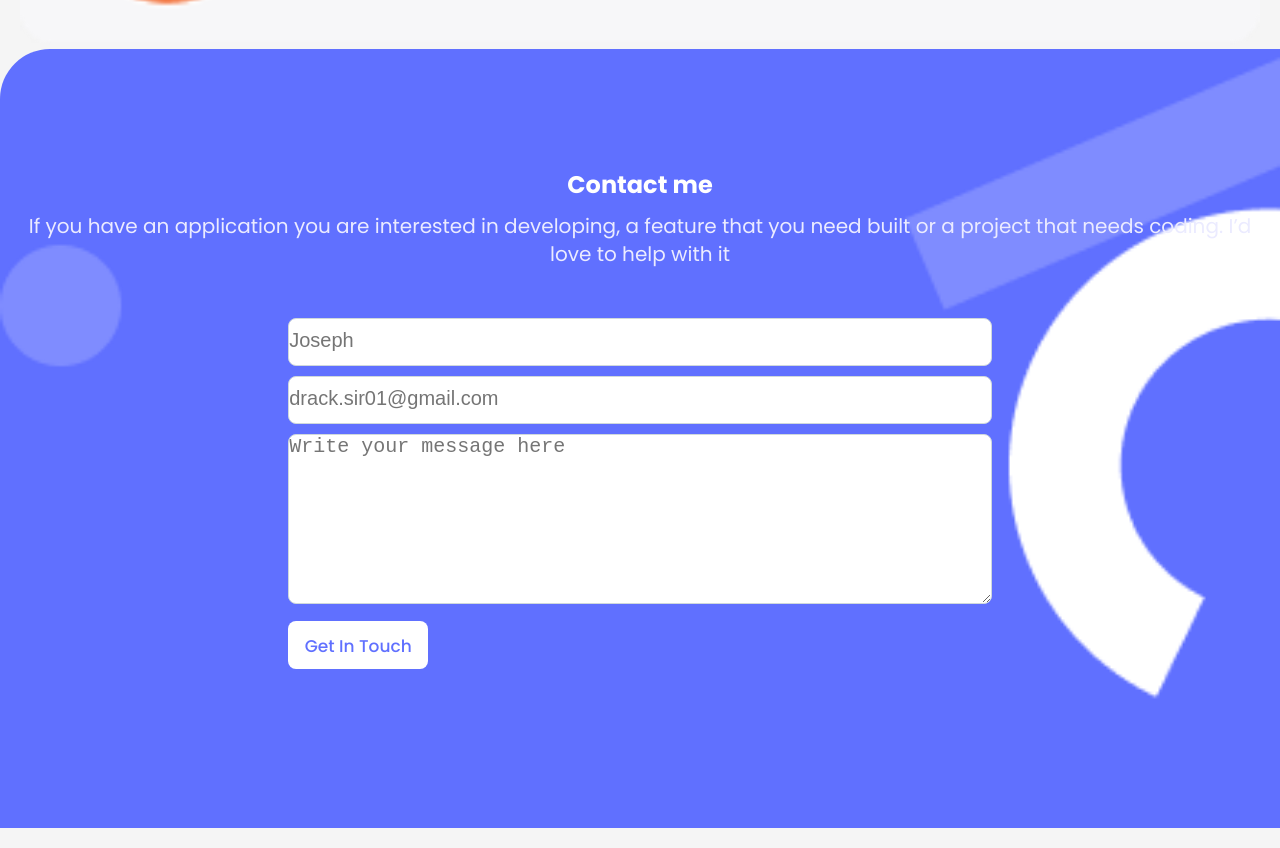
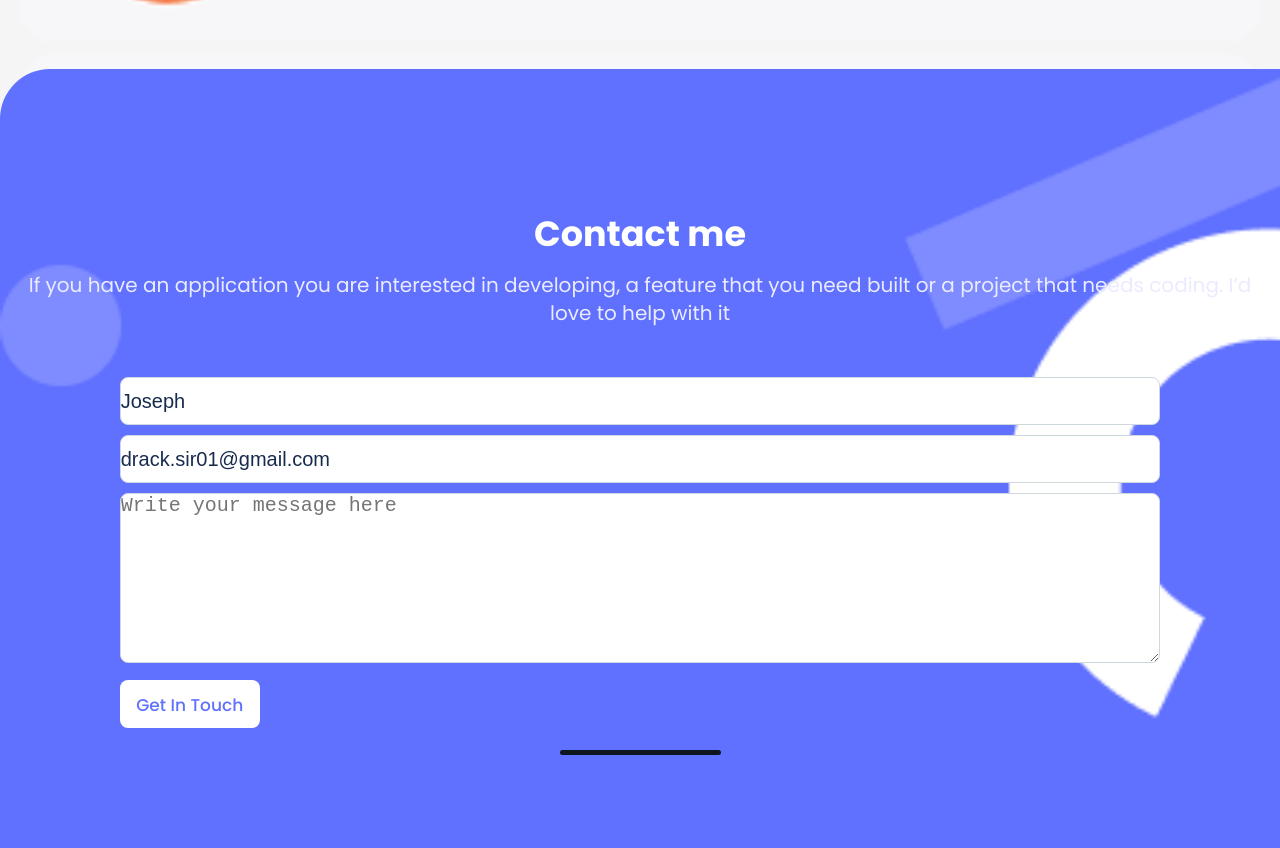
Before and after one commit to jodrack07/portfolio, a website: page index.html in a window 1280 px wide. Shown: the part 4053-4901 px from the top of the page. Drawn offline with Linux system fonts and the light colour scheme.

Commit message:
Adjust the form to the center

```diff
--- a/style.css
+++ b/style.css
@@ -287,13 +287,13 @@ li {
   margin-right: 42px;
 }
 
-/*Contact-Form */
+/* Contact-Form */
 
 .contact-form {
   display: flex;
   flex-direction: column;
   align-items: center;
-  background-image: url('./images/contact-form-hapes.png');
+  background-image: url('./images/contact-form-shape.png');
   background-color: #6070ff;
   background-size: cover;
   background-repeat: no-repeat;
@@ -301,22 +301,45 @@ li {
   height: 779px;
   width: 100%;
   padding: 18px;
-  margin: 0 auto;
+  margin: 20px auto 0 auto;
 }
 
 .contact-form h2 {
+  font-size: 35px;
   color: #fff;
   text-align: center;
-  margin-top: 100px;
+  margin-top: 120px;
 }
 
 .contact-form p {
   color: #ebebff;
-  margin: 10px 0 50px 0;
+  margin: 11px 0 50px 0;
   font-weight: 400;
   font-size: 20px;
   line-height: 28px;
   text-align: center;
+}
+
+.form-control {
+  width: 100%;
+  height: 48px;
+  border-radius: 8px;
+  border: solid 1px #cfd8dc;
+  margin-bottom: 10px;
+  font-size: 20px;
+  font-weight: 500;
+}
+
+.text-area {
+  height: 170px;
+}
+
+.form-control::placeholder {
+  font-size: 20px;
+}
+
+input.form-control::placeholder {
+  color: #172b4d;
 }
 
 .contact-btn {
@@ -334,18 +357,16 @@ li {
   font-size: 17px;
 }
 
-.form-control {
-  width: 100%;
-  height: 48px;
-  border-radius: 8px;
-  border: solid 1px #cfd8dc;
-  margin-bottom: 10px;
+.contact-btn:hover {
+  color: #fff;
+  background: #6070ff;
 }
 
-.text-area {
-  height: 170px;
+.swipe-icon {
+  background-color: #0d151e;
+  width: 161px;
+  height: 5px;
+  display: block;
+  border-radius: 30px;
+  margin: 22px auto 0 auto;
 }
-
-.form-control::placeholder {
-  font-size: 20px;
-}
```
